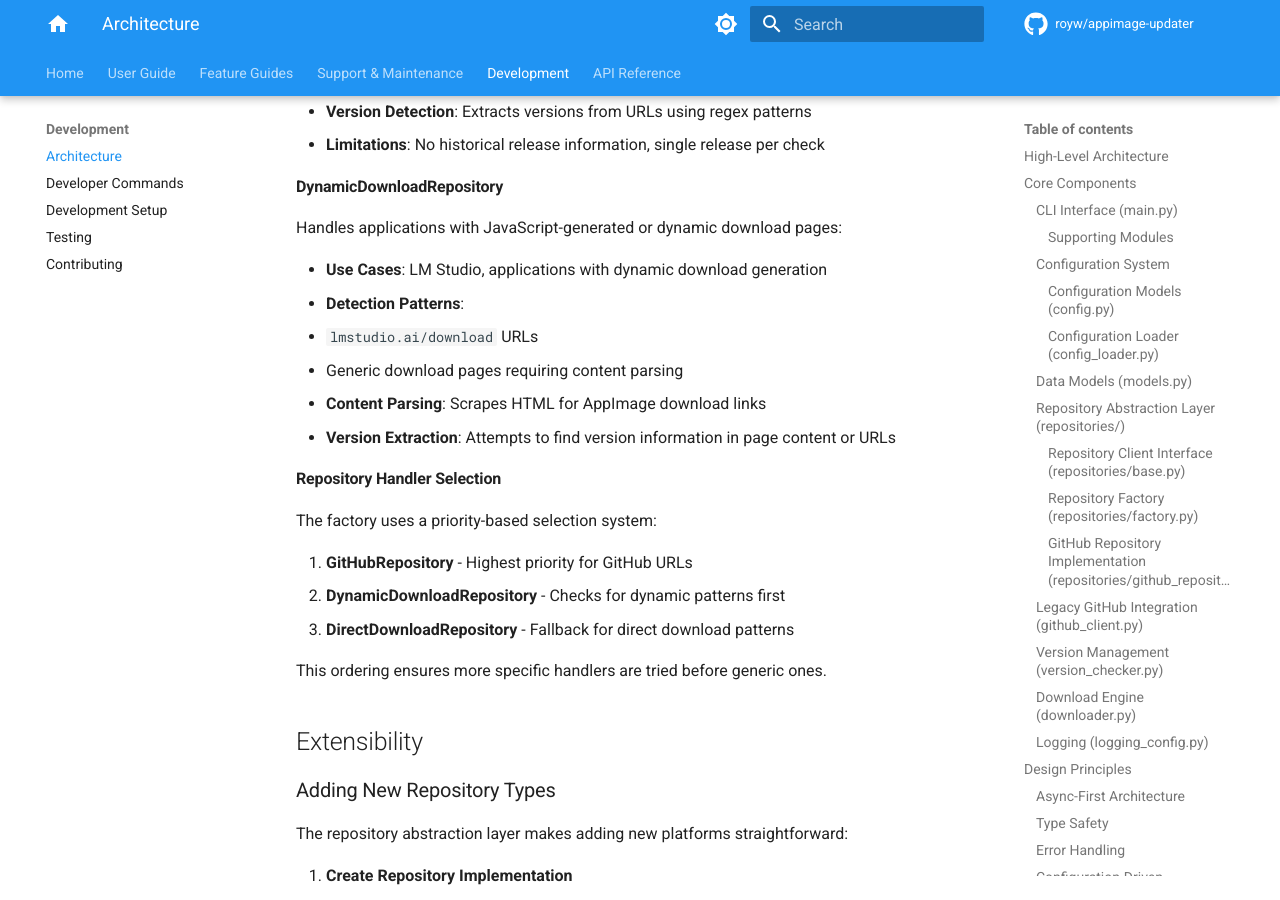
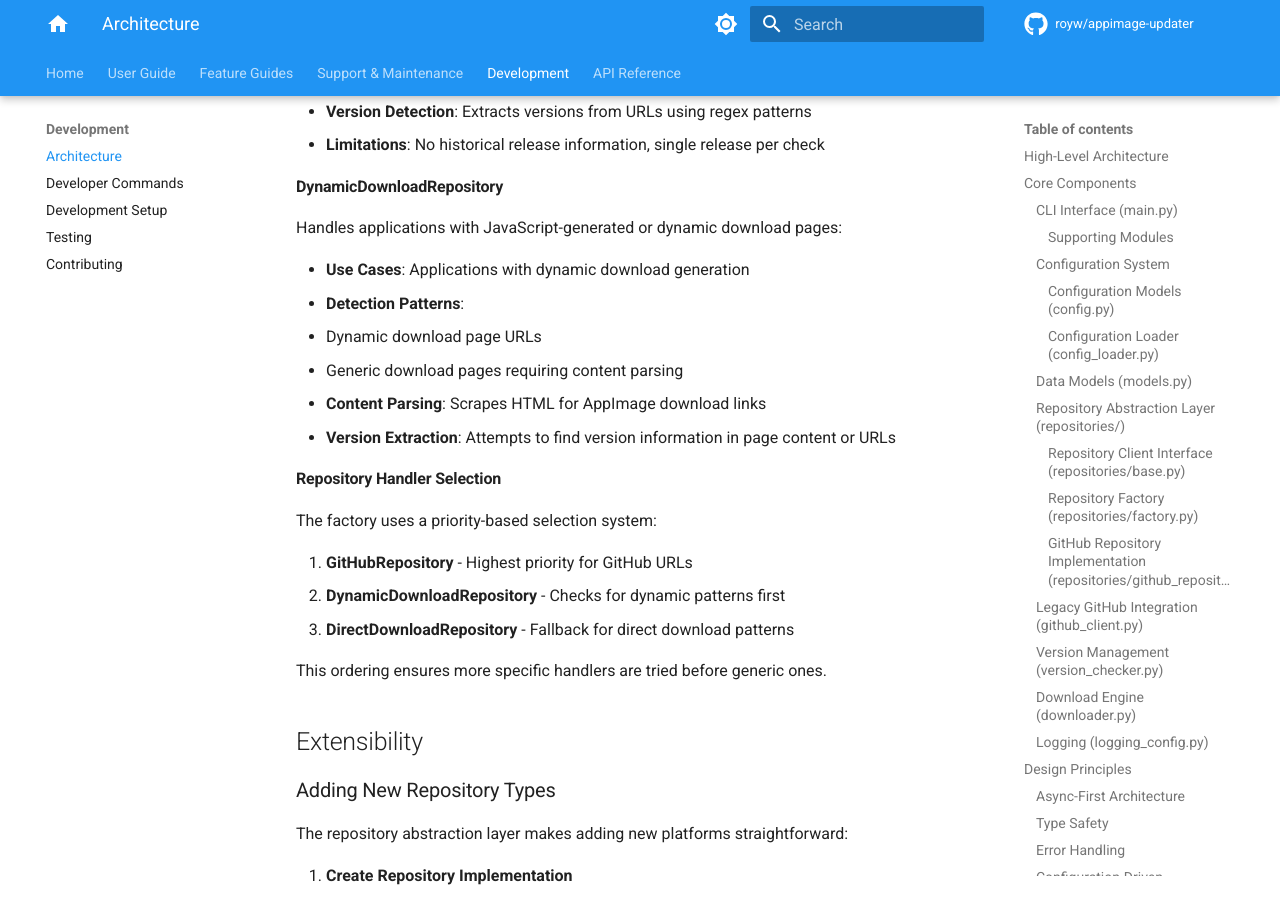
Before and after one commit to royw/appimage-updater, an MkDocs documentation site: the page built from docs/architecture.md, in a window 1280 px wide and 900 px high, scrolled down 13290 px. Built offline with MkDocs 1.6.1 and Material for MkDocs 9.7.7, drawn with Linux system fonts in a browser that asks for light colours; comment, search, counter and statistics services are not loaded.

Commit message:
cleanup: Remove all remaining LM Studio references from codebase
- Remove LM Studio mentions from DynamicDownloadRepository docstring and logic
- Update architecture.md to use generic examples instead of LM Studio
- Replace LM Studio references in configuration.md with generic terms
- Complete removal of LM Studio support from all source and documentation files

All LM Studio references now consolidated in README.md unsupported section only.

```diff
--- a/docs/architecture.md
+++ b/docs/architecture.md
@@ -539,9 +539,9 @@ Handles applications with static download URLs or "latest" symlinks:
 
 Handles applications with JavaScript-generated or dynamic download pages:
 
-- **Use Cases**: LM Studio, applications with dynamic download generation
+- **Use Cases**: Applications with dynamic download generation
 - **Detection Patterns**:
-  - `lmstudio.ai/download` URLs
+  - Dynamic download page URLs
   - Generic download pages requiring content parsing
 - **Content Parsing**: Scrapes HTML for AppImage download links
 - **Version Extraction**: Attempts to find version information in page content or URLs
```
Also changed, not shown: docs/configuration.md (+1 -1 lines), 1 other file.
